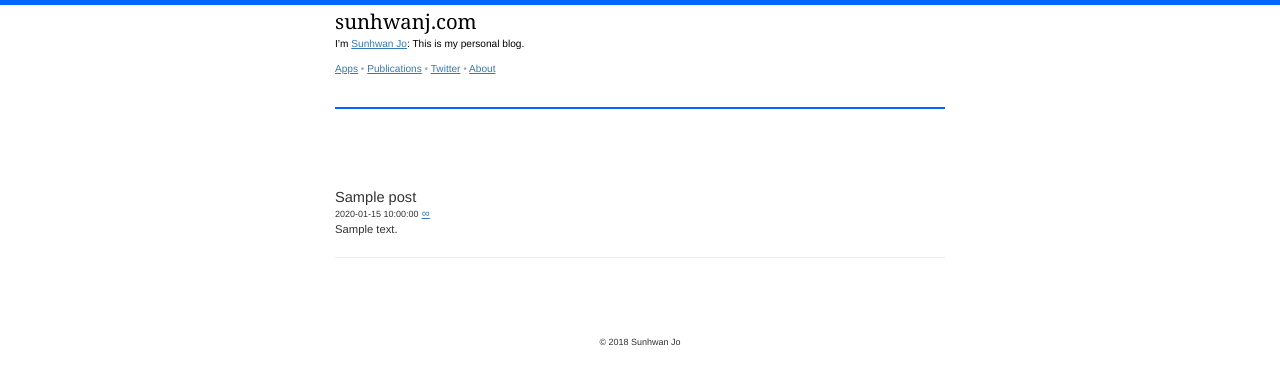
After one commit to sunhwan/jo-www, a Flask app: template templates/posts.html in a window 1280 px wide. The commit adds this page. Shown: the top 384 px of the page. Run offline with Flask 2, Linux system fonts and the light colour scheme; the template is opened without the code that fills it: most values are stand-ins (such as "Sample title", 1, 10 or a date in 2020); some libraries are stand-ins or nearby versions.

Commit message:
add posts

```diff
--- /dev/null
+++ b/entries/entries.yaml
@@ -0,0 +1,4 @@
+-
+    title: Test
+    date: 2018/11/25
+    filename: 2018/11/25/test.md
--- a/requirements.txt
+++ b/requirements.txt
@@ -2,3 +2,4 @@ flask
 gunicorn
 Flask-Bootstrap4
 pyyaml
+markdown
--- a/templates/hello.html
+++ b/templates/hello.html
@@ -85,8 +85,7 @@
     }
 
     #post {
-        width: 640px;
-        margin: auto;
+        width: 100%;
         margin-top: 60px;
         margin-bottom: 60px;
     }
@@ -98,6 +97,16 @@
 
     .pubs .author {
         font-size: 0.8em;
+    }
+
+    /* post */
+    .article h2 {
+        margin-bottom: 0;
+    }
+
+    .article .date {
+        font-size: 0.8em;
+        font-color: #aaa;
     }
 </style>
 {% endblock %}
@@ -140,7 +149,7 @@
 
 {%- block footer %}
 <div class="container main">
-    <hr class="divider"/>
+    <!-- <hr class="divider"/> -->
     <footer>&copy; 2018 Sunhwan Jo</footer>
 </div>
 {%- endblock footer %}
--- /dev/null
+++ b/templates/posts.html
@@ -0,0 +1,14 @@
+{% extends "hello.html" %}
+
+{% block post %}
+{% for post in posts %}
+<div class="article">
+    <h2>{{ post.title }}</h2>
+    <span class="date">{{ post.date }}</span> <a href="#">∞</a>
+    <p>{{ post.content|safe }}</p>
+</div>
+
+<hr>
+
+{% endfor %}
+{% endblock %}
```
Also changed, not shown: entries/2018/11/25/test.md (added, +4 -0 lines), manage.py (+7 -1 lines), templates/publications.html (line endings or trailing spaces).
